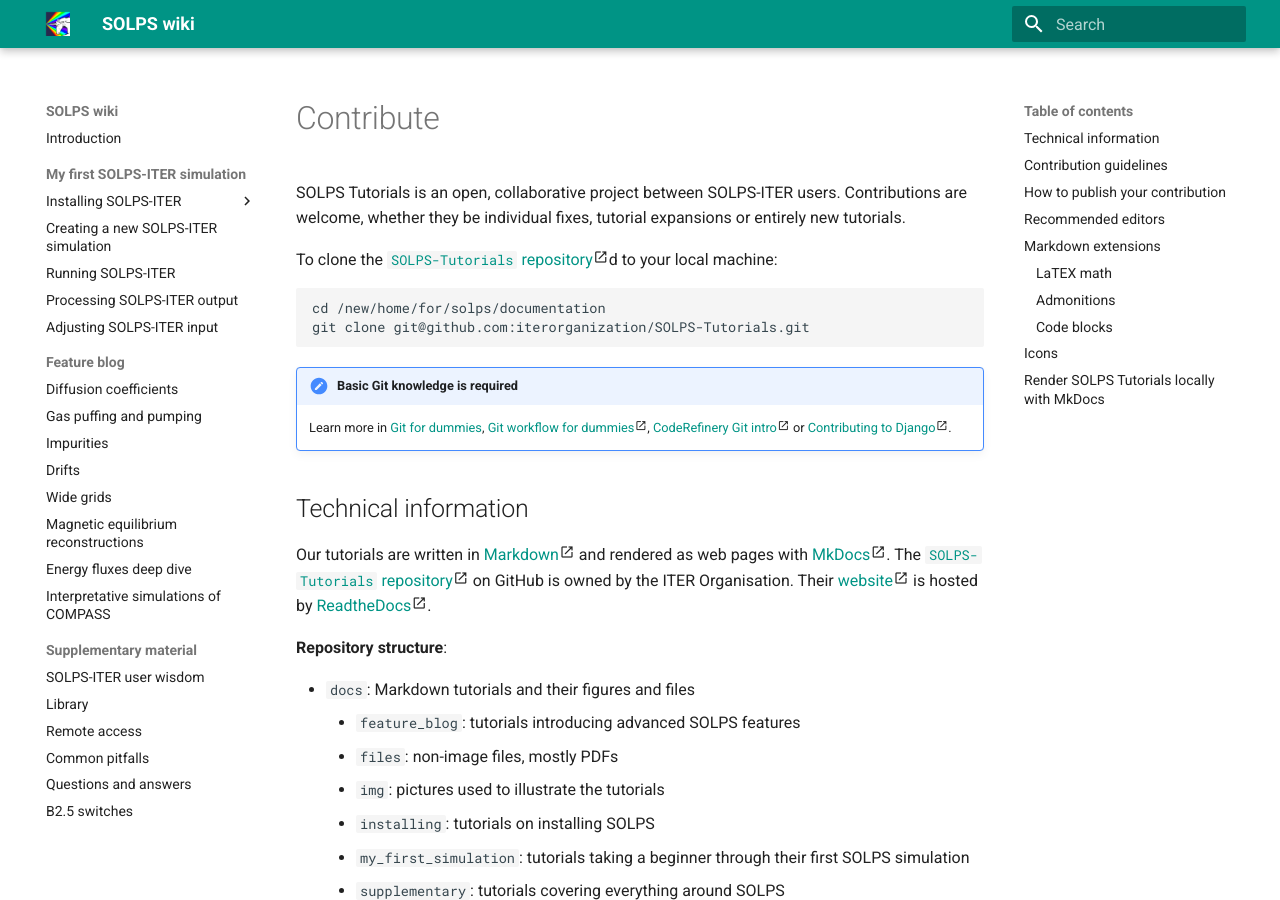
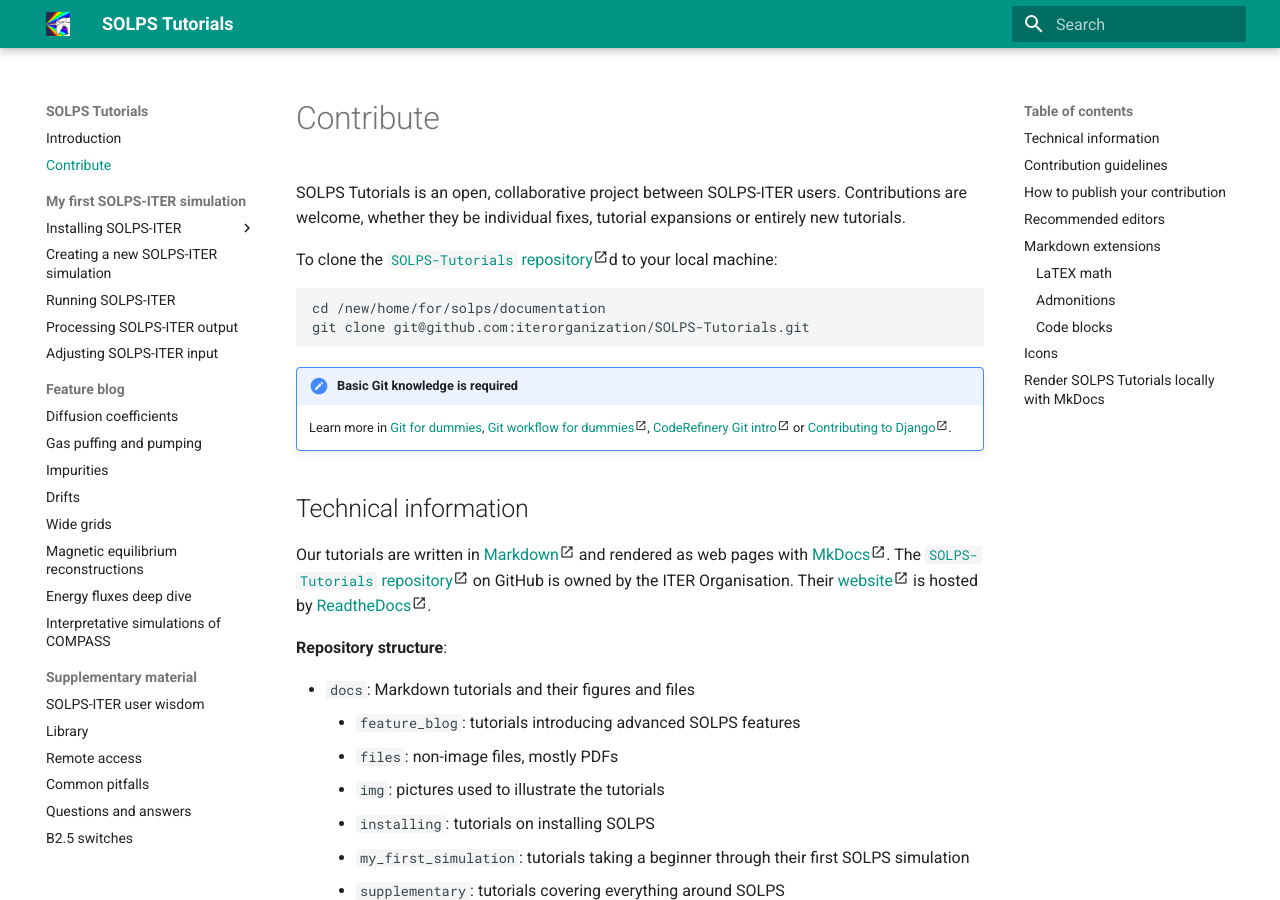
Before and after one commit to iterorganization/SOLPS-Tutorials, an MkDocs documentation site: the page built from docs/Contribute.md, in a window 1280 px wide and 900 px high. Built offline with MkDocs 1.6.1 and Material for MkDocs 9.7.7, drawn with Linux system fonts in a browser that asks for light colours.

Commit message:
Rename to SOLPS Tutorials

```diff
--- a/mkdocs.yml
+++ b/mkdocs.yml
@@ -1,4 +1,4 @@
-site_name: 'SOLPS wiki'
+site_name: 'SOLPS Tutorials'
 site_url: https://solps.pages.tok.ipp.cas.cz/solps-doc/
 site_dir: public
 theme:
@@ -29,6 +29,7 @@ extra_css:
   - css/overrides.css
 nav:
   - index.md
+  - Contribute.md
   - My first SOLPS-ITER simulation:
       - 'Installing SOLPS-ITER':
           - installing/solps-iter-codebase.md
```
